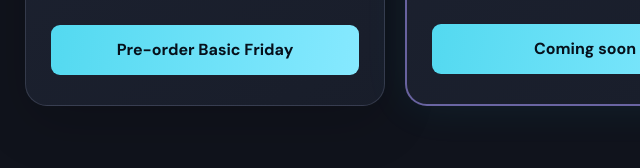
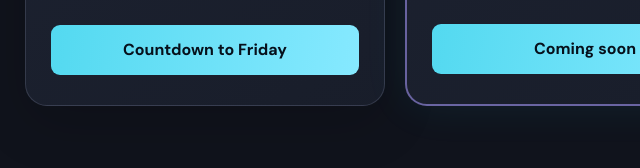
Before and after one commit to Jigar1234Nob/JPN, a plain HTML site: page docs/plans/index.html in a window 1280 px wide. Shown: the part 876-1044 px from the top of the page, 55-695 px from the left. Drawn offline with Linux system fonts and the light colour scheme.

Commit message:
Point Basic pre-order button to launch countdown

```diff
--- a/docs/plans/index.html
+++ b/docs/plans/index.html
@@ -306,7 +306,7 @@
             <li><span class="no">—</span><span class="no">Quick Flash tool</span></li>
           </ul>
 
-          <a class="button primary" href="/JPN/login/?welcome=1">Pre-order Basic Friday</a>
+          <a class="button primary" href="/JPN/#release" id="basic-preorder-button">Countdown to Friday</a>
         </article>
 
         <article class="plan featured">
@@ -363,6 +363,20 @@
 
   <script>
     document.getElementById("year").textContent = new Date().getFullYear();
+    const preorderAt = new Date("2026-10-23T16:00:00+11:00").getTime();
+    const preorderButton = document.getElementById("basic-preorder-button");
+    function updatePreorderButton() {
+      if (!preorderButton) return;
+      if (Date.now() >= preorderAt) {
+        preorderButton.href = "/JPN/login/?welcome=1";
+        preorderButton.textContent = "Pre-order Basic";
+      } else {
+        preorderButton.href = "/JPN/#release";
+        preorderButton.textContent = "Countdown to Friday";
+      }
+    }
+    updatePreorderButton();
+    setInterval(updatePreorderButton, 1000);
   </script>
   <script src="/JPN/motion.js" defer></script>
 </body>
```
